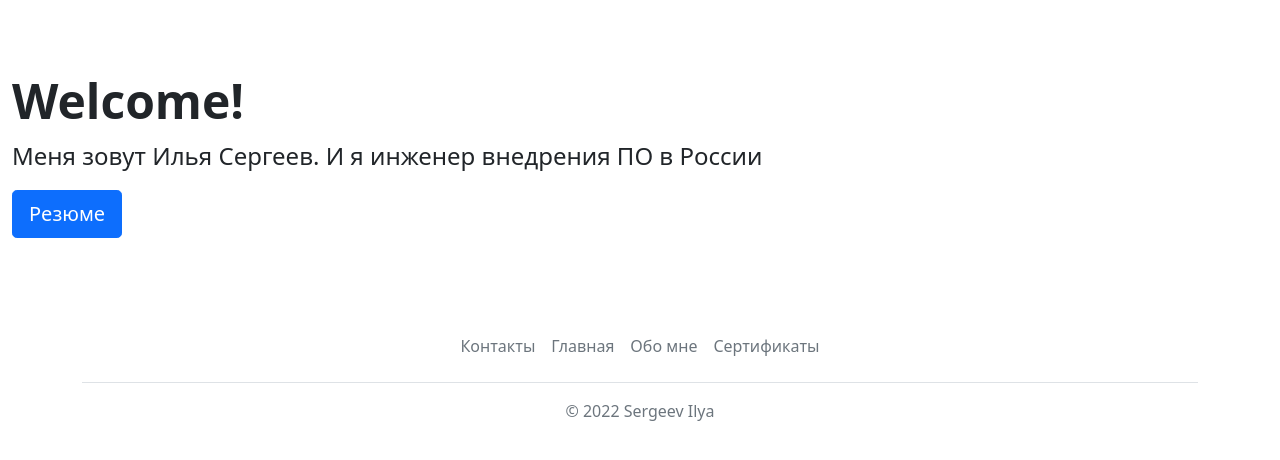
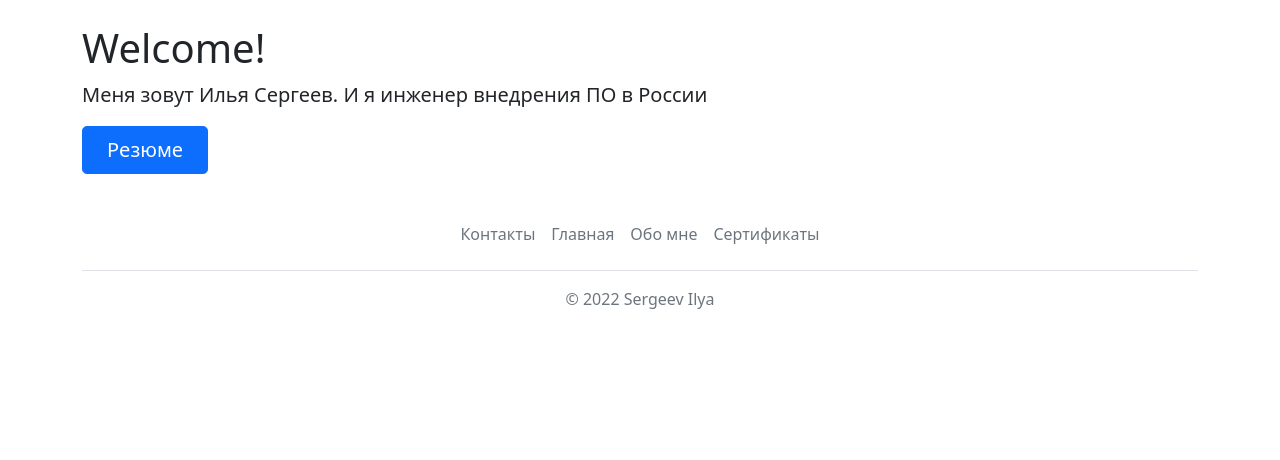
Before and after one commit to wesk777/CVweb-site, a Flask app: page / in a window 1280 px wide. Shown: the part 73-533 px from the top of the page. Run offline with Flask 2, Linux system fonts and the light colour scheme.

Commit message:
change general page

```diff
--- a/templates/index.html
+++ b/templates/index.html
@@ -2,11 +2,9 @@
 
 {% block title %} General page{% endblock %}
 {% block body %}
-
-
-<div class="container-fluid py-5">
-        <h1 class="display-5 fw-bold">Welcome!</h1>
-        <p class="col-md-8 fs-4">Меня зовут Илья Сергеев. И я инженер внедрения ПО в России</p>
-        <a href="/CV" class="btn btn-primary btn-lg" type="button" href="/CV">Резюме</a>
-      </div>
+<div class="container">
+<h1>Welcome!</h1>
+<p class="fs-5 col-md-8">Меня зовут Илья Сергеев. И я инженер внедрения ПО в России</p>
+<a href="/CV" class="btn btn-primary btn-lg px-4">Резюме</a>
+</div>
 {% endblock %}
```
